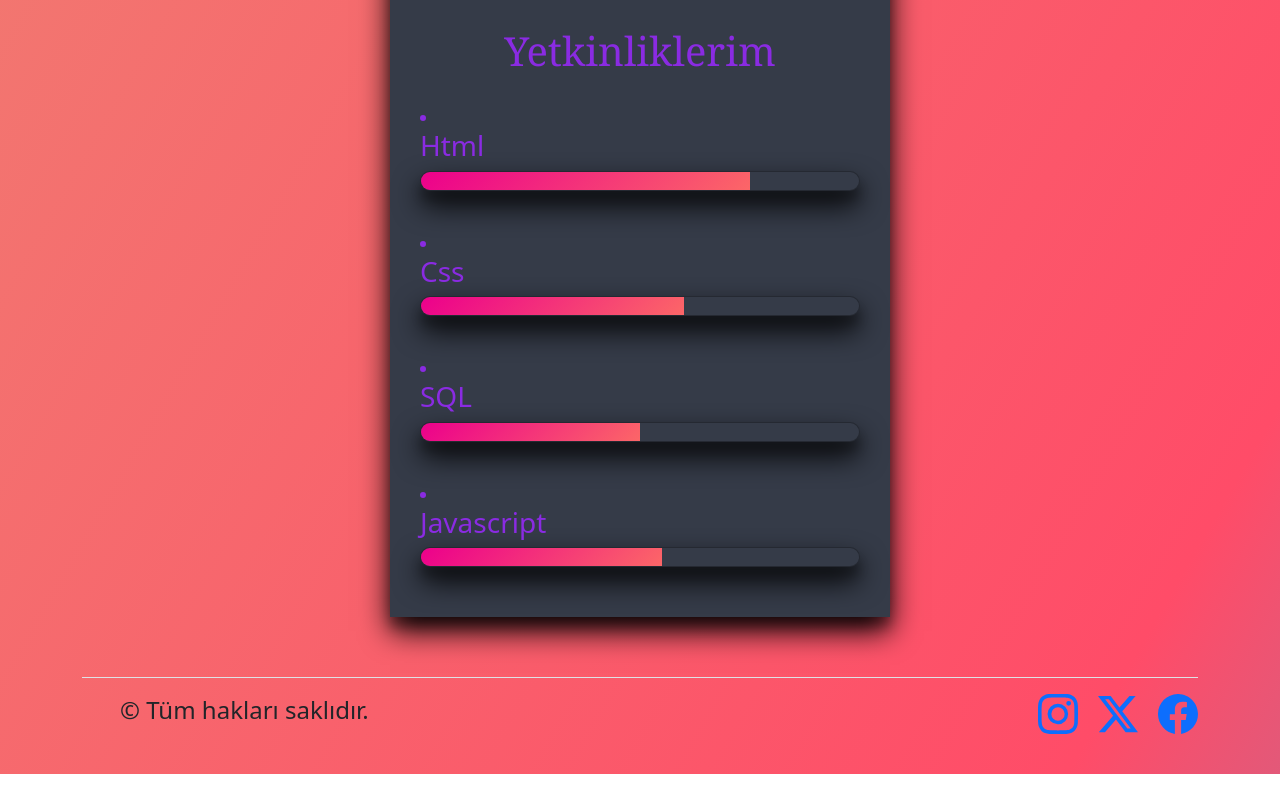
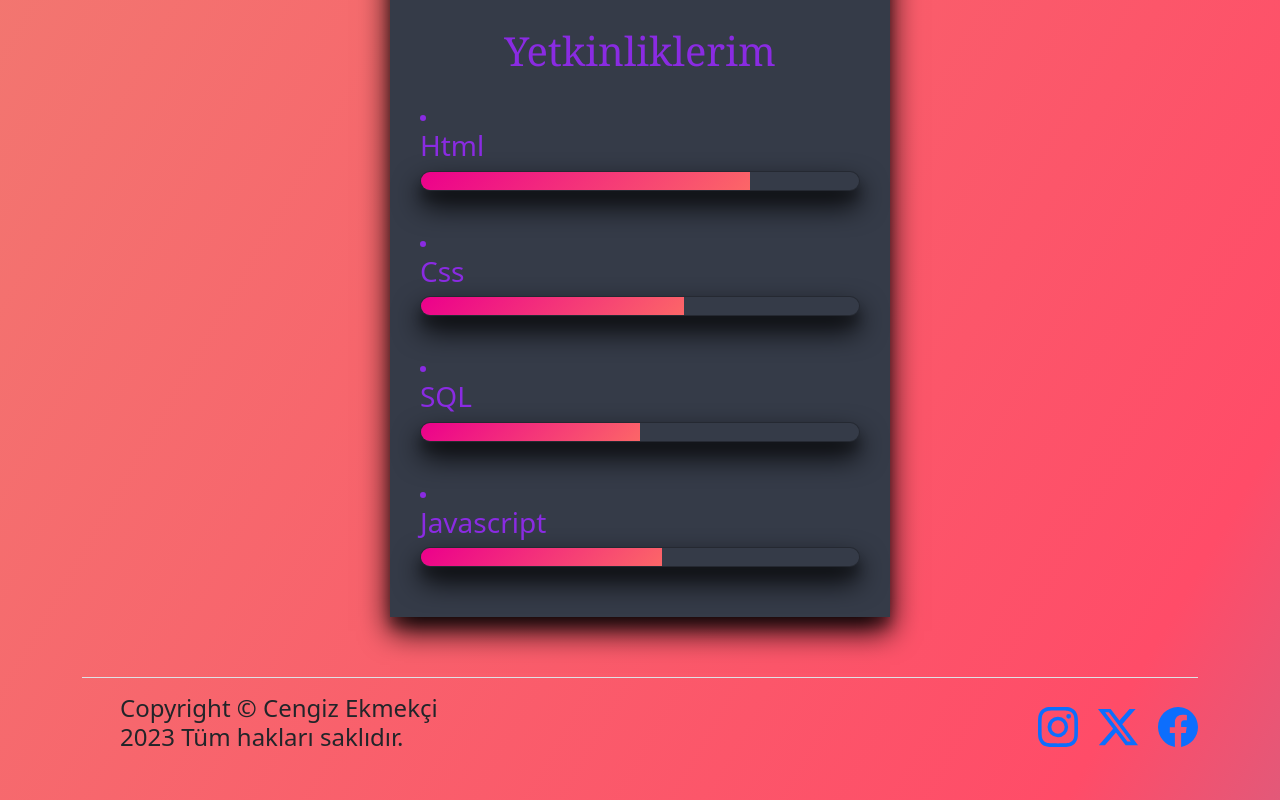
Before and after one commit to Cengizek/cengizekmekci, a plain HTML site: page index.html in a window 1280 px wide. Shown: the part 712-1512 px from the top of the page. Before the commit the page ends 1486 px from the top, so only its background shows below. Drawn offline with nearby package versions, Linux system fonts and the light colour scheme.

Commit message:
Update index.html

```diff
--- a/index.html
+++ b/index.html
@@ -75,7 +75,7 @@
             <a href="/" class="mb-3 me-2 mb-md-0 text-body-secondary text-decoration-none lh-1">
               <svg class="bi" width="30" height="24"><use xlink:href="#bootstrap"></use></svg>
             </a>
-            <h4>© Tüm hakları saklıdır.</h4>
+            <h4>Copyright © Cengiz Ekmekçi 2023 Tüm hakları saklıdır.</h4>
           </div>
 
           <ul class="nav col-md-4 justify-content-end list-unstyled d-flex">
```
